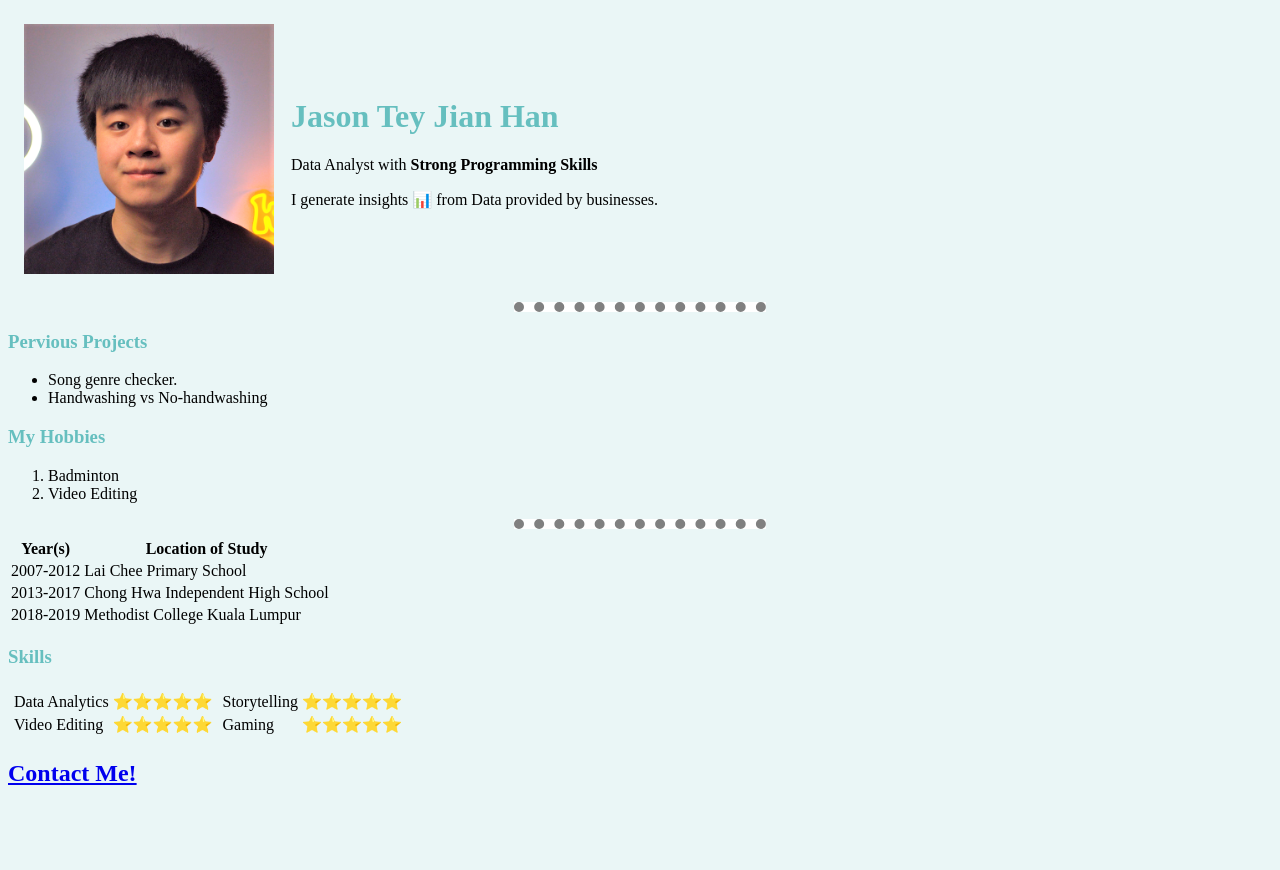
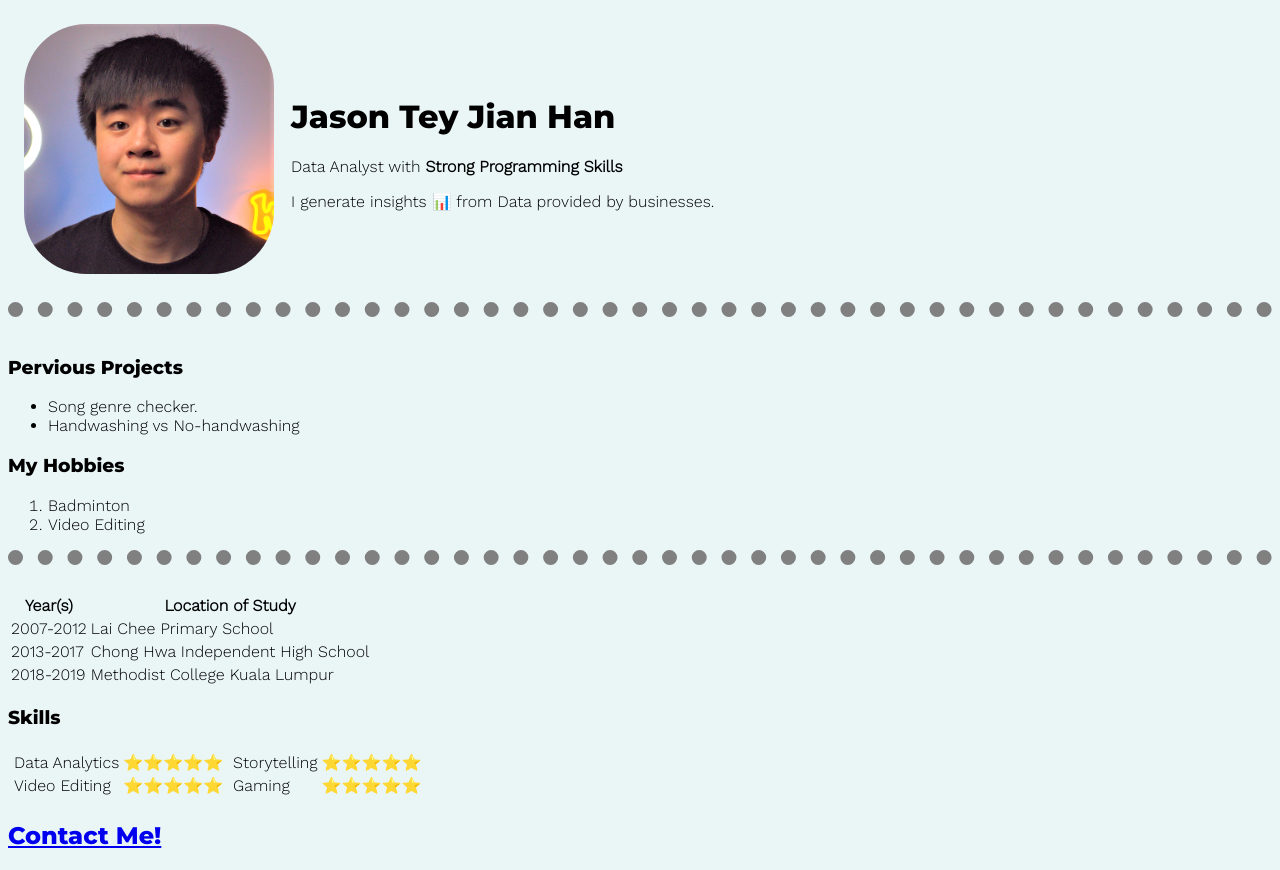
Before and after one commit to teyjianhan/cv, a plain HTML site: page index.html in a window 1280 px wide. Before the commit the page ends 807 px from the top, so only its background shows below. Drawn offline with nearby package versions, Linux system fonts and the light colour scheme.

Commit message:
Import Google font CDN.

```diff
--- a/css/styles.css
+++ b/css/styles.css
@@ -1,15 +1,30 @@
+
 body {
   background-color: #EAF6F6;
 }
 
 hr {
-  background-color: white;
+  background-color: none;
   border-style: dotted none none none;
-  border-width: 10px;
+  border-width: 15px;
   border-color: grey;
-  width: 20%;
+  width: 100%;
+  padding-top: 20px;
 }
 
-h1, h3 {
-  color: #66BFBF;
+h1, h2, h3 {
+  font-family: 'Montserrat', sans-serif;
+  color: black;
 }
+
+p, td, li, thead{
+  font-family: 'Work Sans', sans-serif;
+}
+
+.font2 {
+  font-family: 'Work Sans', sans-serif;
+}
+
+.cropping {
+  border-radius: 25%;
+}
--- a/index.html
+++ b/index.html
@@ -5,13 +5,14 @@
   <meta charset="utf-8">
   <title>Jian Han's Portfolio</title>
   <link rel="stylesheet" href="css/styles.css">
+<link href="https://fonts.googleapis.com/css2?family=Montserrat:wght@800&family=Work+Sans:wght@300&display=swap" rel="stylesheet">
 
 </head>
 
 <body>
   <table cellspacing="15">
     <tr>
-      <td><img src="images/prof pic.PNG" alt="Tey Jian Han's Picture" height="250"></td>
+      <td><img class="cropping" src="images/prof pic.PNG" alt="Tey Jian Han's Picture" height="250"></td>
       <td>
         <h1>Jason Tey Jian Han</h1>
         <p>Data Analyst with <strong>Strong Programming Skills</strong></p>
@@ -26,7 +27,7 @@
 
   <h3>Pervious Projects</h3>
   <ul>
-    <li>Song genre checker.</li>
+    <li class="font2">Song genre checker.</li>
     <li>Handwashing vs No-handwashing</li>
   </ul>
 
```
